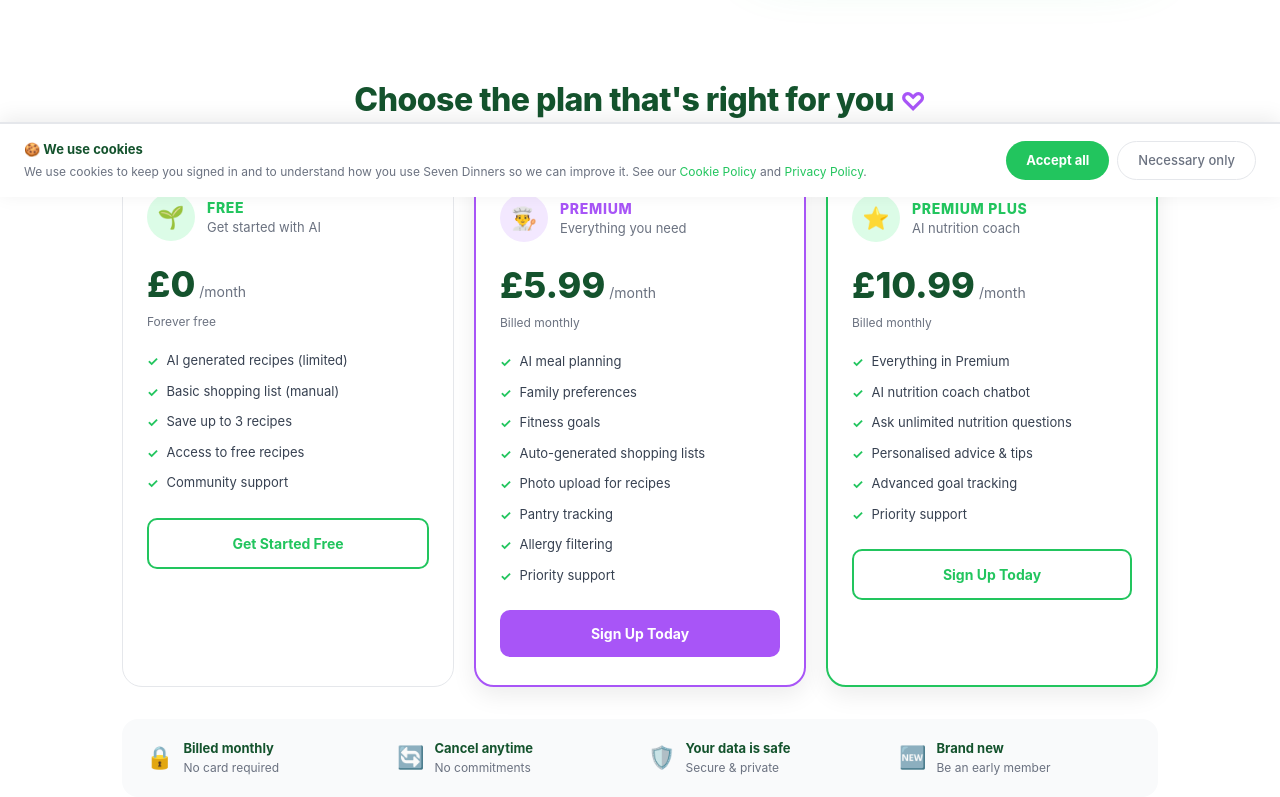
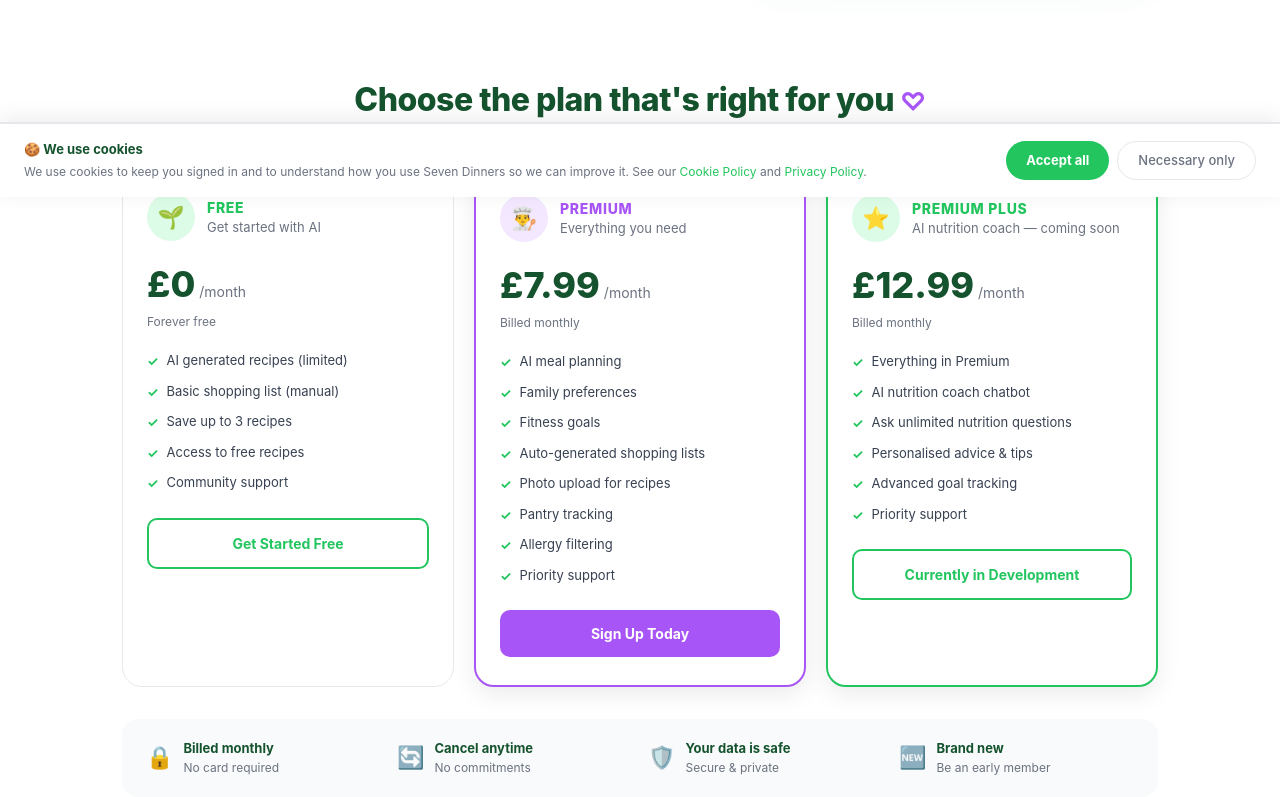
Before and after one commit to mel694/meal-planner, a Next.js app: page / in a window 1280 px wide. Shown: the part 603-1400 px from the top of the page. Built offline with nearby package versions, Linux system fonts and the light colour scheme; no server answers.

Commit message:
update pricing to £7.99/£12.99 and mark Premium Plus as coming soon

```diff
--- a/app/page.tsx
+++ b/app/page.tsx
@@ -98,7 +98,7 @@
     {
       name: "PREMIUM",
       tagline: "Everything you need",
-      price: "£5.99",
+      price: "£7.99",
       period: "/month",
       subprice: "Billed monthly",
       icon: "👨‍🍳",
@@ -121,8 +121,8 @@
     },
     {
       name: "PREMIUM PLUS",
-      tagline: "AI nutrition coach",
-      price: "£10.99",
+      tagline: "AI nutrition coach — coming soon",
+      price: "£12.99",
       period: "/month",
       subprice: "Billed monthly",
       icon: "⭐",
@@ -137,7 +137,7 @@
         "Advanced goal tracking",
         "Priority support",
       ],
-      buttonText: "Sign Up Today",
+      buttonText: "Currently in Development",
       buttonStyle: "outline-green",
       href: "#signup",
     },
```
